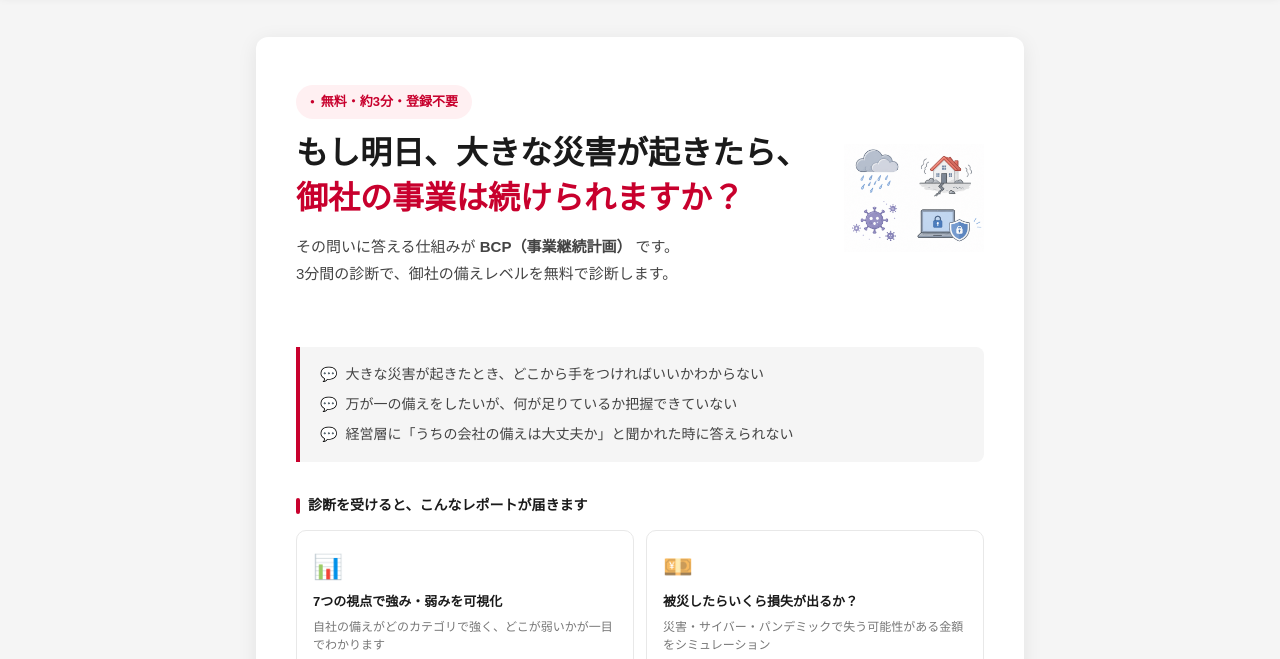
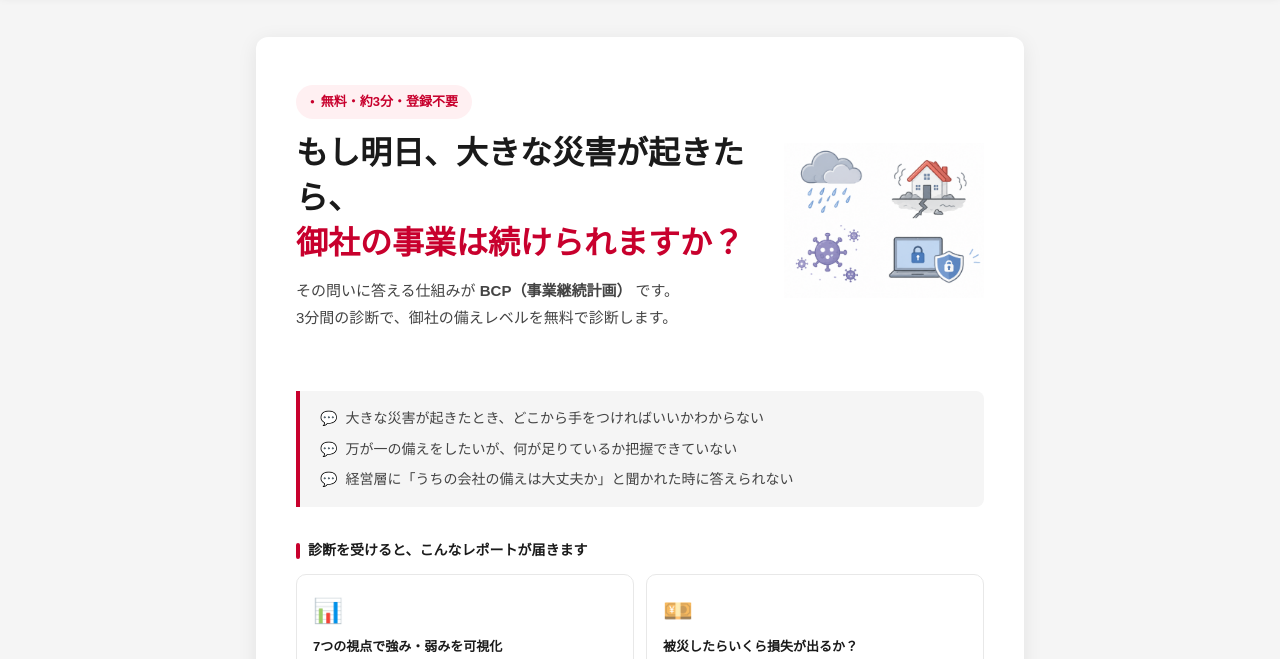
Before and after one commit to miku05210601-svg/resilience-lab-hp, a website: page bcp-check/index.html in a window 1280 px wide. Shown: the part 74-733 px from the top of the page. Drawn offline with nearby package versions, Linux system fonts and the light colour scheme.

Commit message:
トップページ：イラストサイズを 140px → 200px に拡大
Co-Authored-By: Claude Sonnet 4.6 <noreply@anthropic.com>

```diff
--- a/bcp-check/index.html
+++ b/bcp-check/index.html
@@ -596,7 +596,7 @@
             3分間の診断で、御社の備えレベルを無料で診断します。
           </p>
         </div>
-        <div class="intro-illust" style="flex-shrink:0; width:140px;">
+        <div class="intro-illust" style="flex-shrink:0; width:200px;">
           <img src="/bcp-check/bcp_illust.png" alt="災害・感染症・サイバー攻撃のイラスト" style="width:100%; height:auto; opacity:0.9;">
         </div>
       </div>
```
